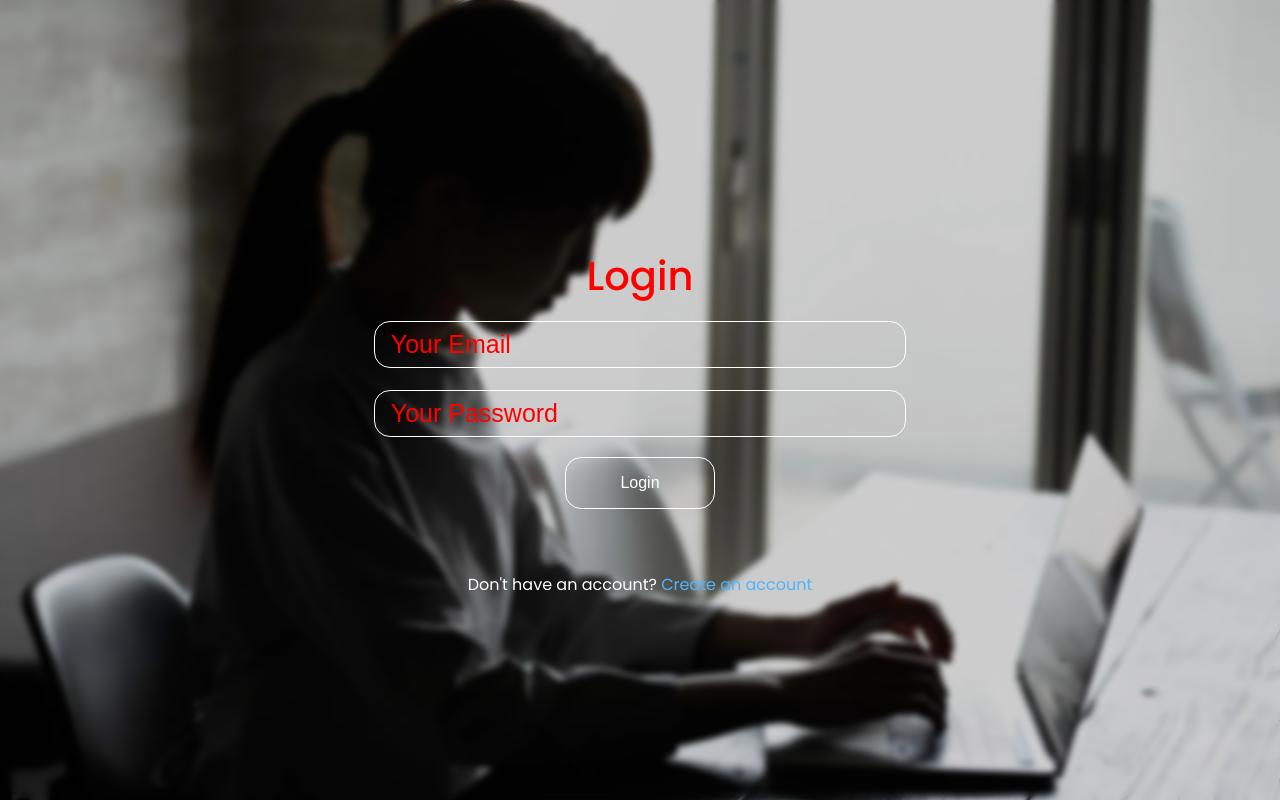
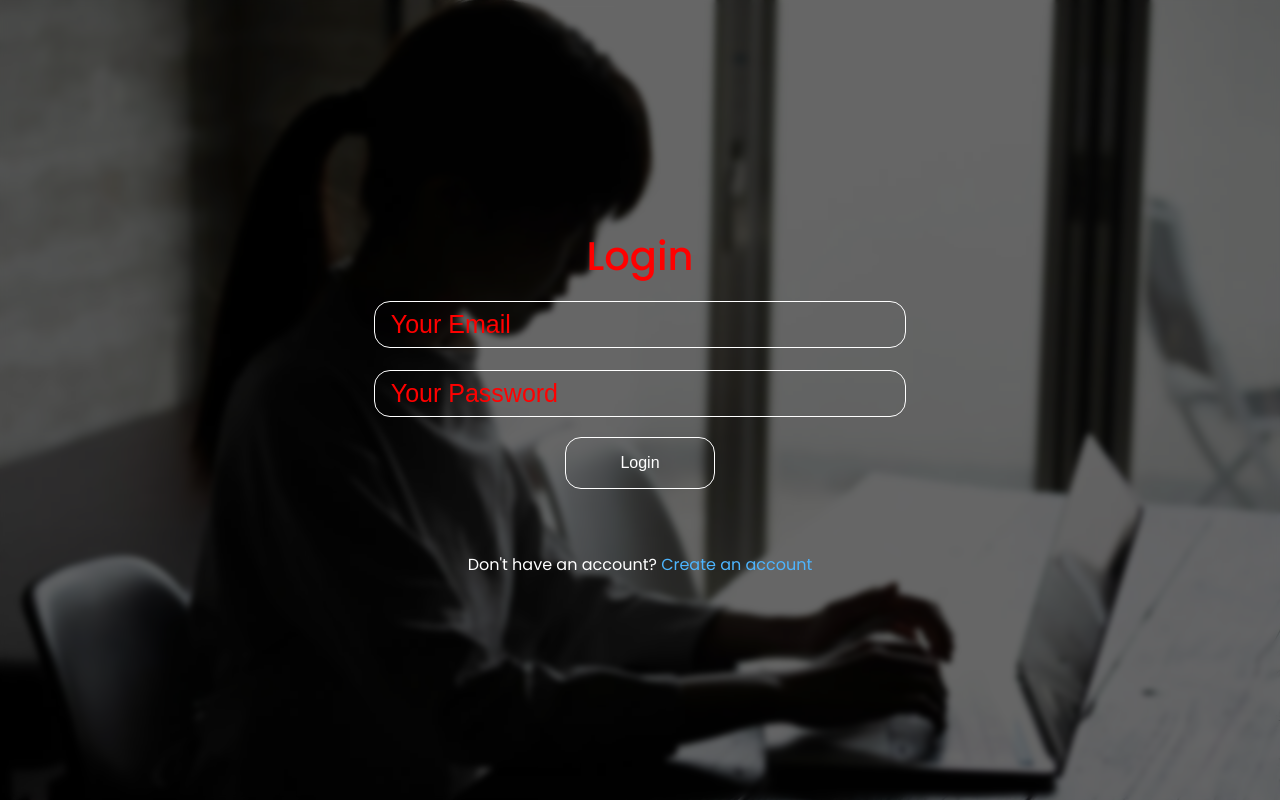
Before and after one commit to sakil470004/customer-relation-management, a React (Create React App) app: page / in a window 1280 px wide. Both pictures are taken after a click on the button "Log In". Built offline with nearby package versions, Linux system fonts and the light colour scheme.

Commit message:
fixed bottom issue

```diff
--- a/src/Home/Home.css
+++ b/src/Home/Home.css
@@ -2,16 +2,14 @@ bgAndText__container {
 
     transition: var(--transition);
     position: relative;
-}
+    overflow: hidden;
+ }
 
-bgAndText__container:hover {
-
-    background: transparent;
-}
 
 .bgImage__item-image {
     /* border-radius: 1.5rem; */
     overflow: hidden;
+    height: 100vh;
 
 }
 
@@ -24,6 +22,7 @@ bgAndText__container:hover {
     position: absolute;
     top: 0;
     left: 0;
+    background: rgba(0, 0, 0, 0.5);
     width: 100%;
     height: 100%;
     color: #ffffff;
@@ -32,7 +31,7 @@ bgAndText__container:hover {
     align-items: center;
     gap: 1rem;
     justify-content: center;
-    border-radius: 2rem;
+    overflow: hidden;
     opacity: 1;
     transition: opacity 0.25s;
     backdrop-filter: blur(3px);
--- a/src/Home/Home.js
+++ b/src/Home/Home.js
@@ -35,7 +35,7 @@ function Home() {
 
     // </div>
     return (
-        <article className="bgAndText__container" >
+        <div className="bgAndText__container" >
             <div className="bgImage__item-image">
                 <img src={bgImage} alt="" />
             </div>
@@ -54,7 +54,7 @@ function Home() {
                     </button>
                 </div>
             </div>
-        </article>
+        </div>
     )
 }
 
--- a/src/index.css
+++ b/src/index.css
@@ -113,8 +113,8 @@ a:hover {
 }
 
 img {
-  display: block;
-  width: 100%;
+  /* display: block; */
+  /* width: 100%; */
   object-fit: cover;
 }
 
```
